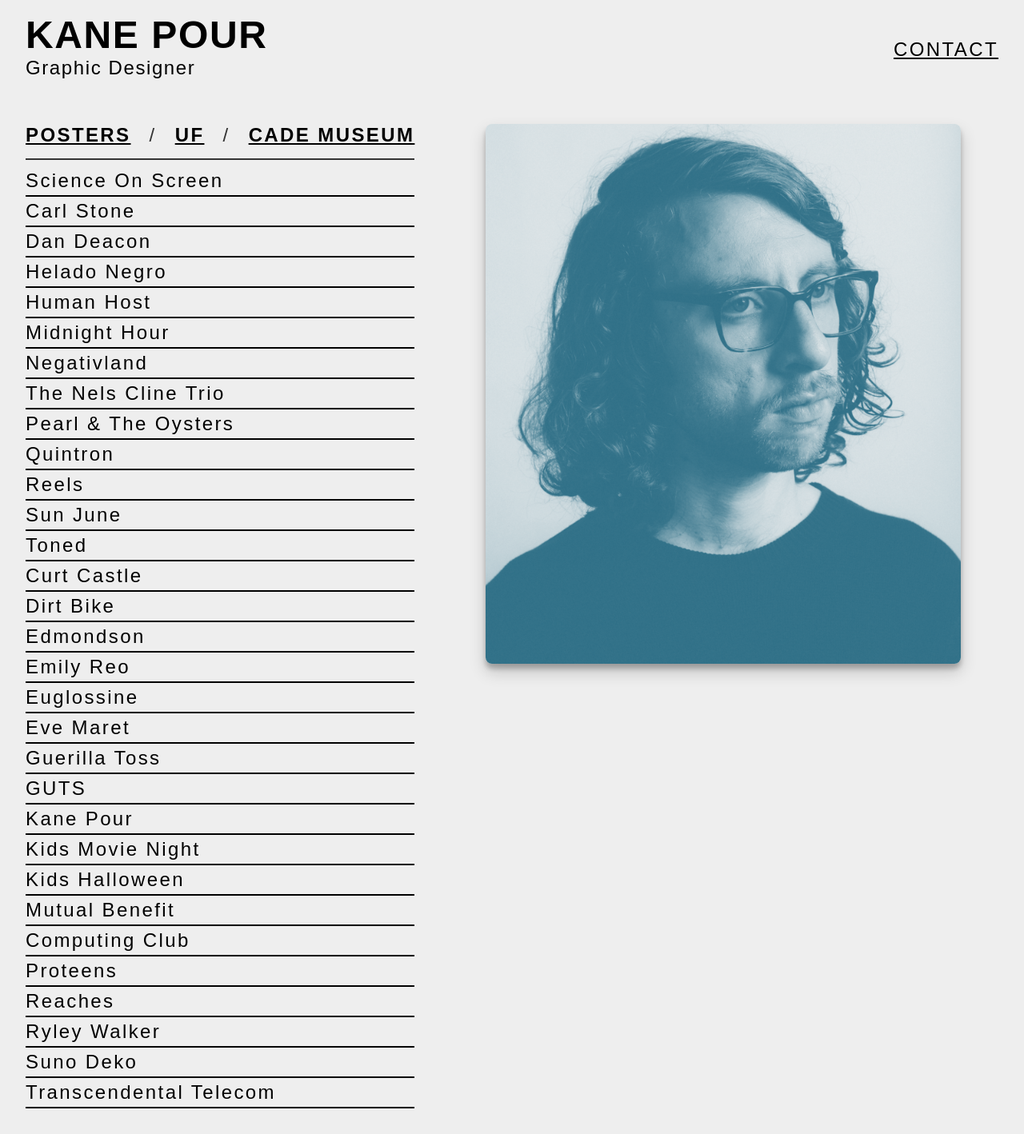
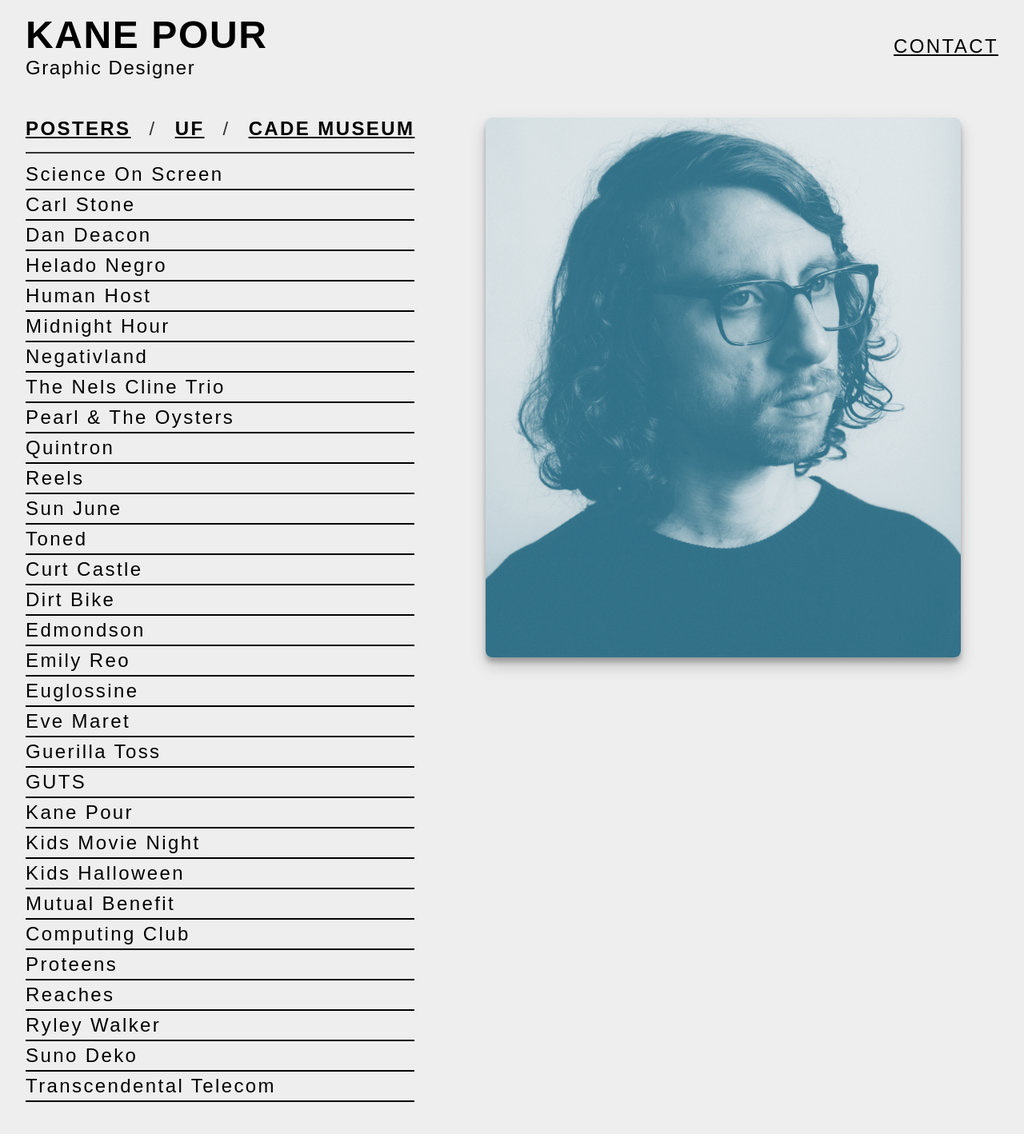
Before and after one commit to kpour988/kpour988.github.io, a Jekyll site: the page built from index.html, in a window 1280 px wide. Shown: the whole page at 80% size. Built offline with Jekyll 4.4.1, drawn with Linux system fonts in a browser that asks for light colours; some web fonts are replaced.

Commit message:
adjust header padding

```diff
--- a/_layouts/default.html
+++ b/_layouts/default.html
@@ -14,11 +14,11 @@
     <link rel="stylesheet" href="{{ "/assets/css/glightbox.min.css" | relative_url }}">
   </head>
   <body class="">
-    <header class="ph4 pb3 pb0-ns flex-ns items-center justify-between">
+    <header class="ph3 ph4-ns pb3 pb0-ns flex-ns items-center justify-between">
       <a href="/" class="link black">
         <div class="tracked ttu pt3">
           <h1 class=" f2 f1-ns fw6 ma0">Kane Pour</h1>
-          <p class="f3 ttc mt0">Graphic Designer</p>
+          <p class="f3 ttc mt0 mb3">Graphic Designer</p>
         </div>
       </a>
       <div class="f3">
```
Also changed, not shown: 4 other files.
